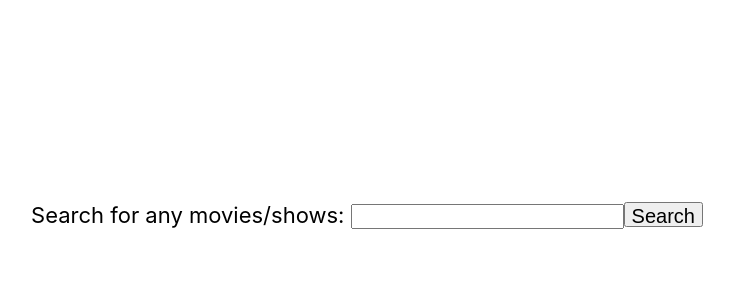
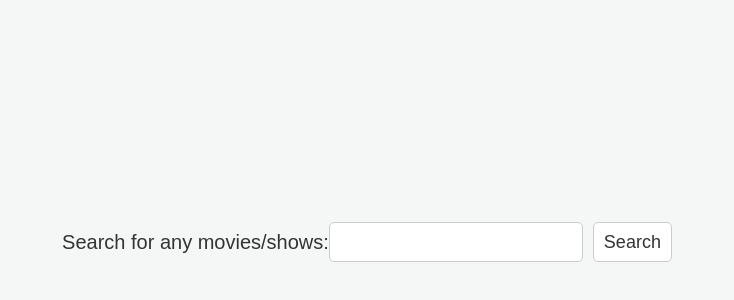
Before and after one commit to CHANDRUS-HUB/Movie_Trailer_app, a React (Create React App) app: page / in a window 1280 px wide. Shown: the part 158-458 px from the top of the page, without its empty margins (273-1007 px from the left). Built offline with nearby package versions, Linux system fonts and the light colour scheme.

Commit message:
create Movie trailer app using react

```diff
--- a/src/App.css
+++ b/src/App.css
@@ -6,17 +6,44 @@
   text-align: center;
   height: 100vh;
   width: 100%;
-  font-size: 22px;
+  font-size: 20px;
+  background-color: #f4f7f6; /* Light, neutral background */
+  color: #333; /* Dark text for better readability */
+  font-family: 'Arial', sans-serif; /* Clean, professional font */
 }
 
 .search-box {
   height: 10vh;
+  display: flex;
+  justify-content: center;
+  align-items: center;
 }
 
-.search-box>input,
+.search-box input,
+.search-box button {
+  box-sizing: border-box;
+  height: 40px;
+  padding: 0 10px; /* Added padding for a better appearance */
+  font-size: 18px;
+  border: 1px solid #ccc; /* Soft border */
+  border-radius: 5px; /* Smooth corners for modern look */
+  background-color: #fff;
+  color: #333;
+}
+
+.search-box input:focus,
+.search-box button:hover {
+  border-color: #007bff; /* Blue border on focus/hover for interactivity */
+  outline: none; /* Remove default focus outline */
+}
+
 button {
-  box-sizing: border-box;
-  height: 25px;
-  font-size: 20px;
+  background-color: #007bff;
+  color: white;
+  margin-left: 10px;
+  cursor: pointer;
+}
 
+button:hover {
+  background-color :aqua; /* Darker blue on hover */
 }
```
